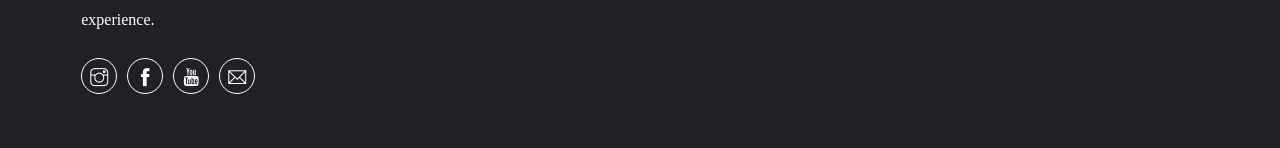
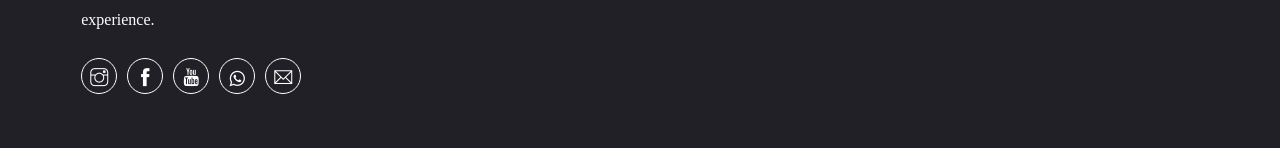
Before and after one commit to Bright-WebHost/Udupi-Homestay, a React (Create React App) app: page / in a window 1280 px wide. Shown: the part 5960-6108 px from the top of the page. Built offline with nearby package versions, Linux system fonts and the light colour scheme; a web font is replaced by a local one.

Commit message:
adding a whtasapp icon in the footer section

```diff
--- a/src/components/footer/index.js
+++ b/src/components/footer/index.js
@@ -40,6 +40,12 @@ const Footer = (props) =>{
                                         <i className="ti-youtube"></i>
                                     </a>
                                 </li>
+                                <li>
+    <a href="https://wa.me/+918971220576" target="_blank">
+        <i class="fa fa-whatsapp"></i>
+    </a>
+</li>
+
 
                                 <li>
                                 <a href="mailto:fahad@udupistay.com" target='_blank'>
```
